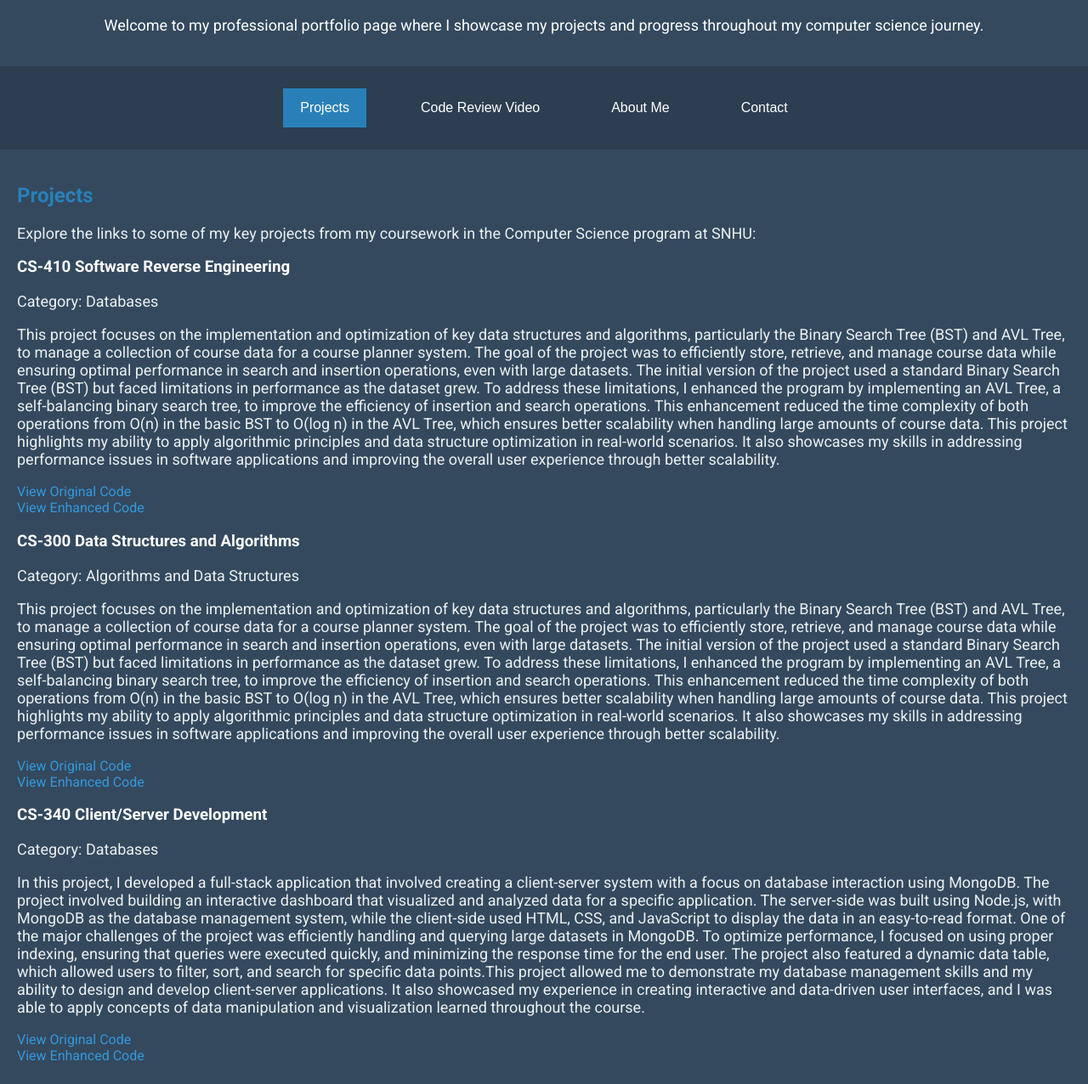
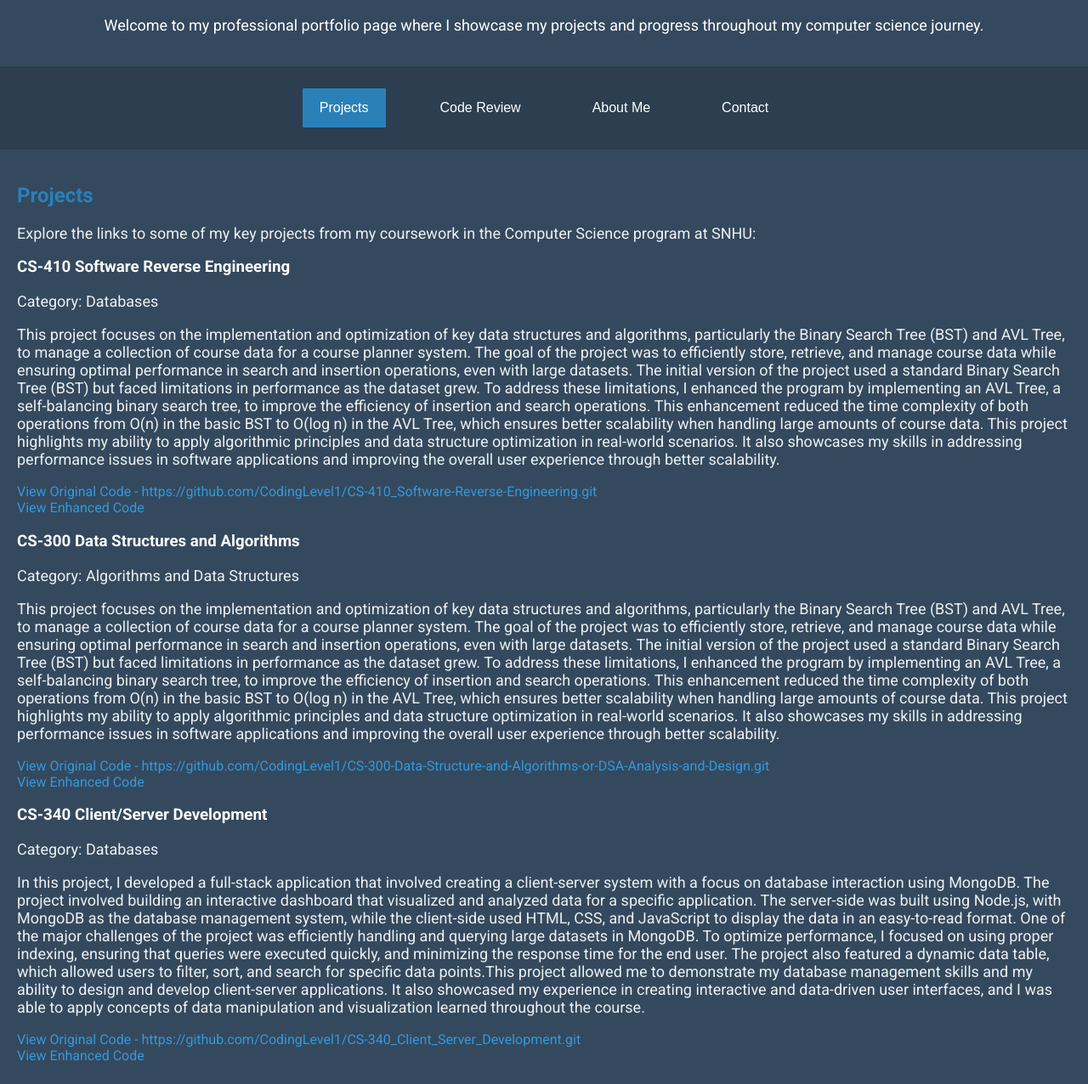
Before and after one commit to CodingLevel1/CS-499-CS-Capstone_ePortfolio, a plain HTML site: page index.html in a window 1280 px wide. Shown: the part 84-1360 px from the top of the page at 85% size. Drawn offline with Linux system fonts and the light colour scheme.

Commit message:
Update index.html

```diff
--- a/index.html
+++ b/index.html
@@ -46,7 +46,7 @@
   <nav>
     <ul>
       <li><button class="tablinks" id="defaultOpen" onclick="openTab('projects')">Projects</button></li>
-      <li><button class="tablinks" onclick="openTab('code-review')">Code Review Video</button></li>
+      <li><button class="tablinks" onclick="openTab('code-review')">Code Review</button></li>
       <li><button class="tablinks" onclick="openTab('about-me')">About Me</button></li>
       <li><button class="tablinks" onclick="openTab('contact')">Contact</button></li>
     </ul>
@@ -69,7 +69,7 @@
         from O(n) in the basic BST to O(log n) in the AVL Tree, which ensures better scalability when handling large amounts of course data. This project highlights my
         ability to apply algorithmic principles and data structure optimization in real-world scenarios. It also showcases my skills in addressing performance issues in
         software applications and improving the overall user experience through better scalability.</p>
-      <a href="path_to_original_code_file" target="_blank">View Original Code</a><br>
+      <a href="https://github.com/CodingLevel1/CS-410_Software-Reverse-Engineering.git" target="_blank">View Original Code - https://github.com/CodingLevel1/CS-410_Software-Reverse-Engineering.git</a><br>
       <a href="path_to_enhanced_code_file" target="_blank">View Enhanced Code</a>
     </div>
 
@@ -84,7 +84,7 @@
         BST to O(log n) in the AVL Tree, which ensures better scalability when handling large amounts of course data. This project highlights my ability to apply
         algorithmic principles and data structure optimization in real-world scenarios. It also showcases my skills in addressing performance issues in software
         applications and improving the overall user experience through better scalability.</p>
-      <a href="path_to_original_code_file" target="_blank">View Original Code</a><br>
+      <a href="https://github.com/CodingLevel1/CS-300-Data-Structure-and-Algorithms-or-DSA-Analysis-and-Design.git" target="_blank">View Original Code - https://github.com/CodingLevel1/CS-300-Data-Structure-and-Algorithms-or-DSA-Analysis-and-Design.git</a><br>
       <a href="path_to_enhanced_code_file" target="_blank">View Enhanced Code</a>
     </div>
 
@@ -99,7 +99,7 @@
         which allowed users to filter, sort, and search for specific data points.This project allowed me to demonstrate my database management skills and my ability
         to design and develop client-server applications. It also showcased my experience in creating interactive and data-driven user interfaces, and I was able to
         apply concepts of data manipulation and visualization learned throughout the course.</p>
-      <a href="path_to_original_code_file" target="_blank">View Original Code</a><br>
+      <a href="https://github.com/CodingLevel1/CS-340_Client_Server_Development.git" target="_blank">View Original Code - https://github.com/CodingLevel1/CS-340_Client_Server_Development.git</a><br>
       <a href="path_to_enhanced_code_file" target="_blank">View Enhanced Code</a>
     </div>
 
@@ -111,7 +111,7 @@
     <p>View my detailed code review video where I analyze and improve my previous code projects.</p>
     <div style="text-align:center;">
       <img src="Code Review Thumbnail.png" alt="Code Review Thumbnail" width="300">
-      <p><a href="https://youtu.be/r2F4dnM60Ro" target="_blank">Watch Code Review</a></p>
+      <p><a href="https://youtu.be/r2F4dnM60Ro" target="_blank">Watch Code Review - https://youtu.be/r2F4dnM60Ro</a></p>
     </div>
   </div>
 
```
